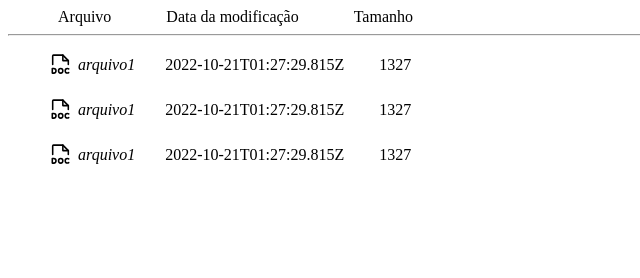
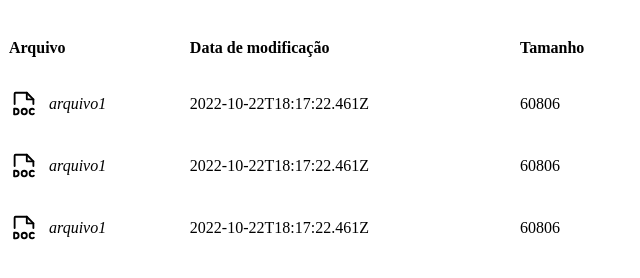
Before and after one commit to VictorMello1993/apoc-jamstack-vanilla, a website: page index.html in a window 1280 px wide. Shown: the whole page, without its empty margins (0-640 px from the left). Drawn offline with Linux system fonts and the light colour scheme.

Commit message:
Implementação da interface (parte 2)

```diff
--- a/index.html
+++ b/index.html
@@ -11,48 +11,49 @@
 
 <body>
   <!-- $CONTENT -->
-  <header class="header-ftp">
-    <span>Arquivo</span>
-    <span>Data da modificação</span>
-    <span>Tamanho</span>
-  </header>
-  <hr>
-  <main class="content">
-    <ul class="files">
-      <li class="file">
+  <section class="files-list">
+    <table id="data-table">
+      <thead>
+        <tr>
+          <th>Arquivo</th>
+          <th>Data de modificação</th>
+          <th>Tamanho</th>
+        </tr>
+      </thead>
+      <tbody>
+        <tr data-index="0">
+          <td>
             <div class="image">
               <img src="/assets/file-doc.svg" alt="Arquivo .doc" class="icon">
               <i class="ph-file-text">arquivo1</i>
             </div>
-        <div class="text-item">
-          <span>2022-10-21T01:27:29.815Z</span>
-          <span>1327</span>
-        </div>
-      </li>
-      <li class="file">
+          </td>
+          <td>2022-10-22T18:17:22.461Z</td>
+          <td>60806</td>
+        </tr>
+        <tr data-index="1">
+          <td>
             <div class="image">
               <img src="/assets/file-doc.svg" alt="Arquivo .doc" class="icon">
               <i class="ph-file-text">arquivo1</i>
             </div>
-        <div class="text-item">
-          <span>2022-10-21T01:27:29.815Z</span>
-          <span>1327</span>
-        </div>
-      </li>
-      <li class="file">
+          </td>
+          <td>2022-10-22T18:17:22.461Z</td>
+          <td>60806</td>
+        </tr>
+        <tr data-index="2">
+          <td>
             <div class="image">
               <img src="/assets/file-doc.svg" alt="Arquivo .doc" class="icon">
               <i class="ph-file-text">arquivo1</i>
             </div>
-        <div class="text-item">
-          <span>2022-10-21T01:27:29.815Z</span>
-          <span>1327</span>
-        </div>
-      </li>
-    </ul>
-  </main>
-
-
+          </td>
+          <td>2022-10-22T18:17:22.461Z</td>
+          <td>60806</td>
+        </tr>
+      </tbody>
+    </table>
+  </section>
 </body>
 
 </html>
--- a/styles/global.css
+++ b/styles/global.css
@@ -1,35 +1,24 @@
 html {
   margin: 0;
   padding: 0;
-  height: 100%;
-  box-sizing: border-box;
+  height: 100vh;
 }
 
-.header-ftp {
-  display: flex;
-  gap: 55px;
-  margin-left: 50px;
+#data-table{
+  width: 50%;
+  border-spacing: 0 30px;
 }
 
-.files {
-  list-style: none;
-  display: flex;
-  flex-direction: column;
-  gap: 20px;
-}
-
-.file, .image{
-  display: flex;
-  align-items: center;
-  gap: 5px;
-}
-
-.text-item {
-  display: flex;
-  gap: 35px;
-  margin-left: 25px;
+table thead th {
+  text-align: left;
 }
 
 .icon {
-  height: 25px;
+  height: 30px;
 }
+
+.image {
+  display: flex;
+  align-items: center;
+  gap: 10px;
+}
```
Lines whose indentation alone changed are shown as unchanged.
